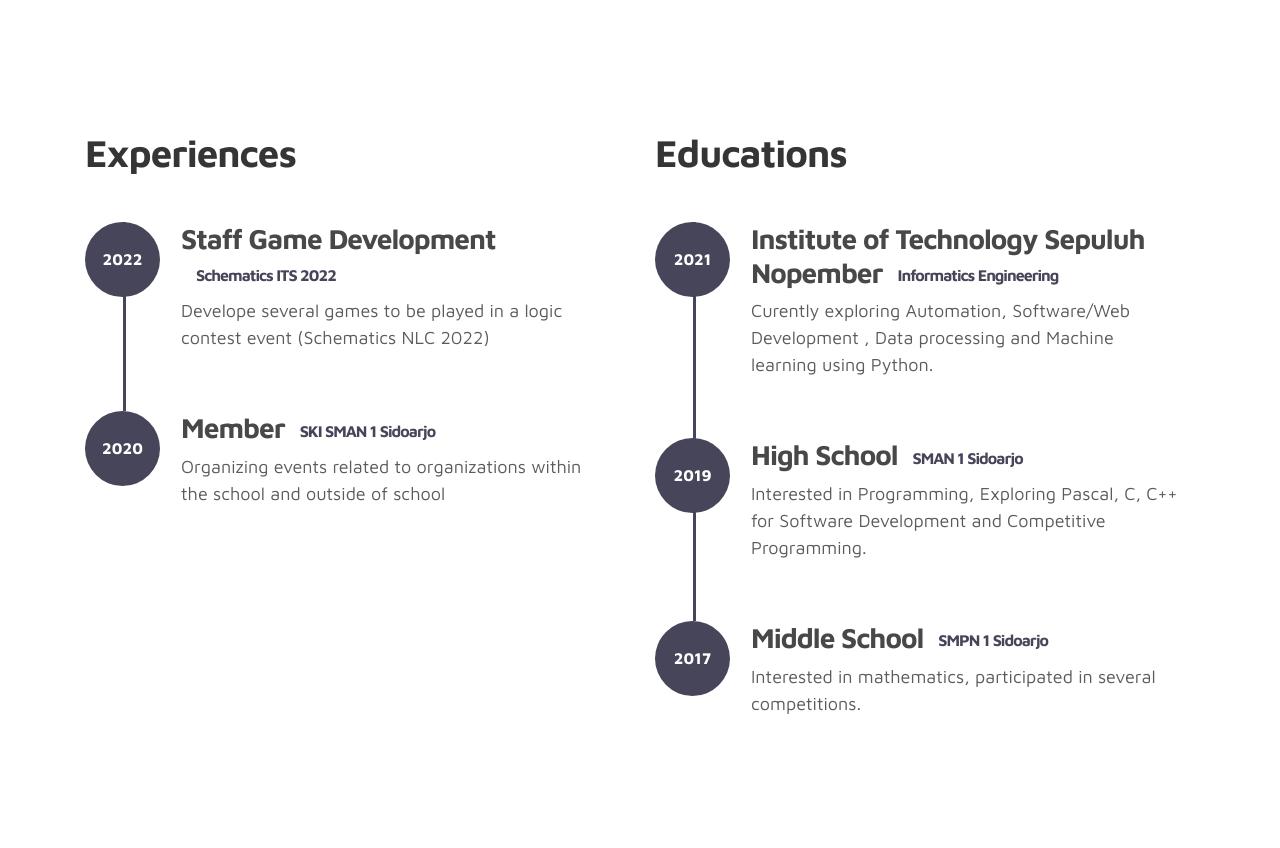
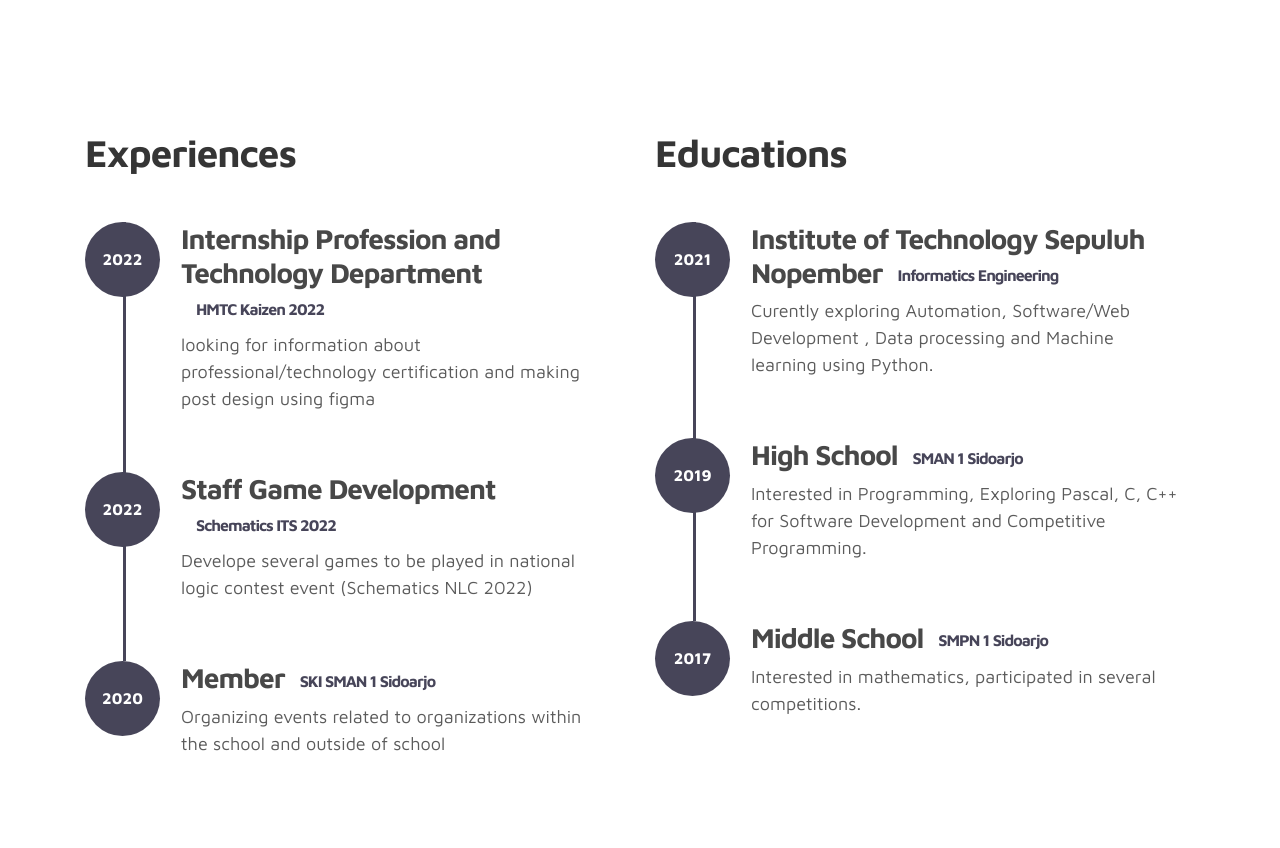
Before and after one commit to yotakeys/YOTA, a Django app: page / in a window 1280 px wide. Shown: the part 532-1380 px from the top of the page. Run offline with Django 3.2, Linux system fonts and the light colour scheme; some libraries are stand-ins or nearby versions.

Commit message:
fix: experience

```diff
--- a/main/templates/main/index.html
+++ b/main/templates/main/index.html
@@ -55,7 +55,7 @@ https://www.tooplate.com/view/2115-marvel
                             Software/Web Development, Data Processing and Machine Learning using Python.</p>
 
                         <div class="custom-btn-group mt-4">
-                            <a href="#" class="btn mr-lg-2 custom-btn"><i class='uil uil-file-alt'></i> Download
+                            <a href="" class="btn mr-lg-2 custom-btn"><i class='uil uil-file-alt'></i> Download
                                 Resume</a>
                             <a href="#contact" class="btn custom-btn custom-btn-bg custom-btn-link">Contact me</a>
                         </div>
@@ -93,8 +93,19 @@ https://www.tooplate.com/view/2115-marvel
                                 <span>2022</span>
                             </div>
                             <div class="timeline-info">
+                                <h3><span>Internship Profession and Technology Department</span><small>HMTC Kaizen 2022</small></h3>
+                                <p>looking for information about professional/technology certification and making post design using figma
+                                </p>
+                            </div>
+                        </div>
+
+                        <div class="timeline-wrapper">
+                            <div class="timeline-yr">
+                                <span>2022</span>
+                            </div>
+                            <div class="timeline-info">
                                 <h3><span>Staff Game Development</span><small>Schematics ITS 2022</small></h3>
-                                <p>Develope several games to be played in a logic contest event (Schematics NLC 2022)
+                                <p>Develope several games to be played in national logic contest event (Schematics NLC 2022)
                                 </p>
                             </div>
                         </div>
@@ -224,7 +235,7 @@ https://www.tooplate.com/view/2115-marvel
             <div class="row">
 
                 <div class="col-lg-12 col-12">
-                    <p class="copyright-text text-center">Copyright &copy; 2022 YOTA (ver {{version}})</p>
+                    <p class="copyright-text text-center">Copyright &copy; 2022 YOTA (v{{version}})</p>
                     <p class="copyright-text text-center">All rights reserved</p>
                     <!-- <p class="copyright-text text-center">Designed by <a rel="nofollow"
                             href="https://www.facebook.com/tooplate">Tooplate</a></p> -->
```
